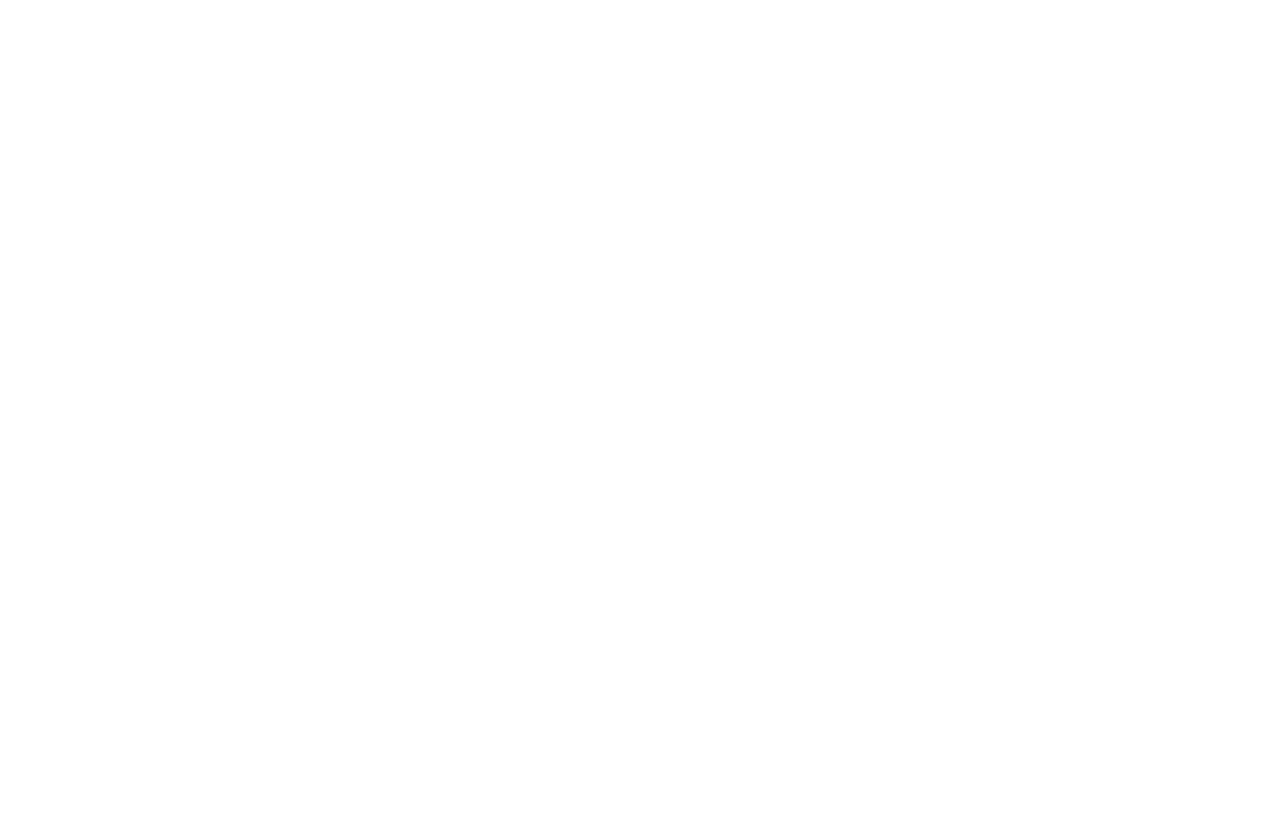
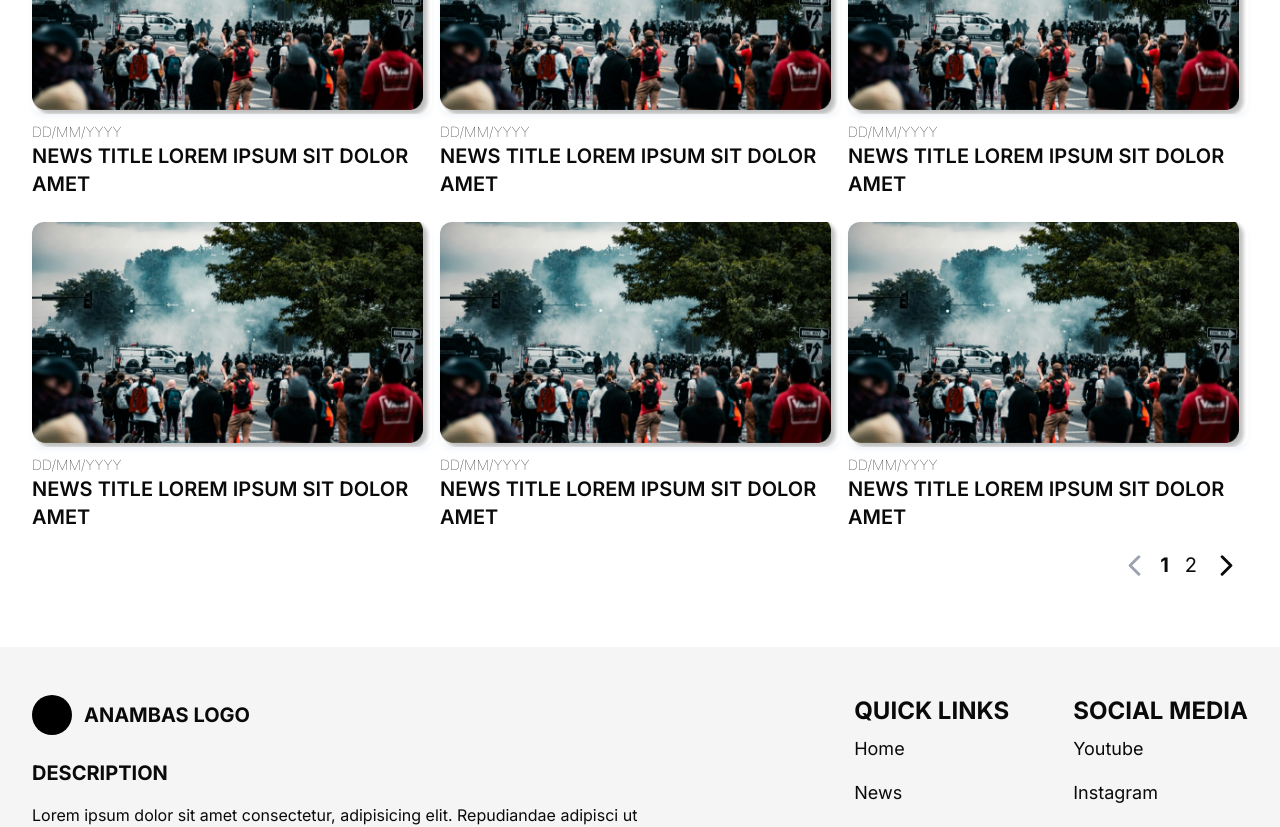
Before and after one commit to Rangga056/anambas-app, a Next.js app: page /news in a window 1280 px wide. Shown: the part 1220-2047 px from the top of the page. Before the commit the page ends 1122 px from the top, so only its background shows below. Built offline with nearby package versions, Linux system fonts and the light colour scheme.

Commit message:
create lattes news section

```diff
--- a/app/news/page.jsx
+++ b/app/news/page.jsx
@@ -1,4 +1,5 @@
 import Hero from "@/components/shared/News/Hero";
+import LattestNews from "@/components/shared/News/LattestNewsSection/LattestNews";
 import SectionTag from "@/components/shared/SectionTag";
 import React from "react";
 
@@ -12,6 +13,7 @@
       {/* Hero Section  */}
       {/* TODO: Update ketika sudah ada data */}
       <Hero />
+      <LattestNews />
     </div>
   );
 };
--- a/components/shared/Home/NewsSection/News.jsx
+++ b/components/shared/Home/NewsSection/News.jsx
@@ -9,7 +9,7 @@
 //TODO: This compoent not yet responsive
 const News = () => {
   return (
-    <div className="container ">
+    <div className="container">
       <div className="w-full flex items-center justify-between">
         <SectionTag name={"updated news"} />
         <Link
--- /dev/null
+++ b/components/shared/News/LattestNewsSection/LattestCard.jsx
@@ -0,0 +1,26 @@
+import React from "react";
+import Image from "next/image";
+
+// TODO: This is only a temporary component waiting for final data
+const LattestCard = ({ image, date, title }) => {
+  return (
+    <div className="items-start mt-6">
+        {/* later just add responsive */}
+      <div className="w-[400px] aspect-video rounded-xl shadow-slate-100 shadow-md overflow-hidden">
+        <Image
+          src={image.src}
+          width={image.width}
+          height={image.height}
+          alt={title}
+          className="w-full h-full object-cover"
+        />
+      </div>
+      <div className="h-full justify-end items-start w-[400px] mt-2">
+        <p className="uppercase text-sm font-thin">{date}</p>
+        <h2 className="uppercase font-semibold text-xl w-full">{title}</h2>
+      </div>
+    </div>
+  );
+};
+
+export default LattestCard;
--- /dev/null
+++ b/components/shared/News/LattestNewsSection/LattestNews.jsx
@@ -0,0 +1,81 @@
+"use client";
+/* TODO: This needs to be updated when the final data is obtained */
+import React, { useState } from "react";
+import LattestCard from "./LattestCard";
+// DATA IS ONLY TEMPORARY AS A TRIAL
+import { lattestNews } from "@/constants/newsDummy";
+import { ChevronRight, ChevronLeft } from "lucide-react";
+import SectionTag from "../../SectionTag";
+
+const LattestNews = () => {
+  const [currentPage, setCurrentPage] = useState(1);
+  const postsPerPage = 9;
+
+  const lastPostIndex = currentPage * postsPerPage;
+  const firstPostIndex = lastPostIndex - postsPerPage;
+  const currentPosts = lattestNews.slice(firstPostIndex, lastPostIndex);
+
+  const totalPages = Math.ceil(lattestNews.length / postsPerPage);
+
+  const handlePageChange = (pageNumber) => {
+    setCurrentPage(pageNumber);
+  };
+
+  return (
+    <div className="w-full pb-16">
+      <SectionTag name={"lattest news"} />
+        {/* Card Section */}
+      <div
+        className={`flex flex-wrap items-center justify-center ${
+          currentPosts.length < 3 ? "lg:justify-start lg:gap-x-10" : "lg:justify-between"
+        }`}
+      >
+        {currentPosts.map((item, index) => (
+          <LattestCard
+            key={index}
+            image={item.image}
+            date={item.date}
+            title={item.Title}
+          />
+        ))}
+      </div>
+
+      <div className="flex justify-end items-center mt-4">
+        {/* Chevron Left */}
+        <button
+          onClick={() => handlePageChange(currentPage - 1)}
+          disabled={currentPage === 1}
+          className={`${currentPage === 1 ? "text-gray-400" : ""}`}
+        >
+          <ChevronLeft size={35} />
+        </button>
+
+        {/* Page Numbers */}
+        {Array.from({ length: totalPages }, (_, index) => (
+          <button
+            key={index}
+            onClick={() => handlePageChange(index + 1)}
+            className={`mx-1 px-1 py-1 rounded text-xl ${
+              currentPage === index + 1 ? "font-bold" : ""
+            }`}
+          >
+            {index + 1}
+          </button>
+        ))}
+
+        {/* Chevron Right */}
+        <button
+          onClick={() => handlePageChange(currentPage + 1)}
+          disabled={currentPage === totalPages}
+          className={`mx-1 ${
+            currentPage === totalPages ? "text-gray-400" : ""
+          }`}
+        >
+          <ChevronRight size={35} />
+        </button>
+      </div>
+    </div>
+  );
+};
+
+export default LattestNews;
--- /dev/null
+++ b/components/ui/pagination.jsx
@@ -0,0 +1,33 @@
+import React from "react";
+
+import "./Pagination.css";
+
+const Pagination = ({
+    totalPosts,
+    postsPerPage,
+    setCurrentPage,
+    currentPage,
+}) => {
+    let pages = [];
+
+    for (let i = 1; i <= Math.ceil(totalPosts / postsPerPage); i++) {
+        pages.push(i);
+    }
+
+    return (
+        <div className="bg-red-400">
+            {pages.map((page, index) => {
+                return (
+                    <button
+                        key={index}
+                        onClick={() => setCurrentPage(page)}
+                        className={`${page == currentPage ? "active" : ""} `}>
+                        {page}
+                    </button>
+                );
+            })}
+        </div>
+    );
+};
+
+export default Pagination;
--- /dev/null
+++ b/constants/newsDummy/index.js
@@ -0,0 +1,66 @@
+// JUST FOR DUMMY
+
+import lattestnews from "@/public/assets/images/lattestnews.png";
+export const lattestNews = [
+    // {
+    //     image : lattestnews,
+    //     date : "DD/MM/YYYY",
+    //     Title : "news title lorem ipsum sit dolor amet"
+    // },
+    {
+        image : lattestnews,
+        date : "DD/MM/YYYY",
+        Title : "news title lorem ipsum sit dolor amet"
+    },
+    {
+        image : lattestnews,
+        date : "DD/MM/YYYY",
+        Title : "news title lorem ipsum sit dolor amet"
+    },
+    {
+        image : lattestnews,
+        date : "DD/MM/YYYY",
+        Title : "news title lorem ipsum sit dolor amet"
+    },
+    {
+        image : lattestnews,
+        date : "DD/MM/YYYY",
+        Title : "news title lorem ipsum sit dolor amet"
+    },
+    {
+        image : lattestnews,
+        date : "DD/MM/YYYY",
+        Title : "news title lorem ipsum sit dolor amet"
+    },
+    {
+        image : lattestnews,
+        date : "DD/MM/YYYY",
+        Title : "news title lorem ipsum sit dolor amet"
+    },
+    {
+        image : lattestnews,
+        date : "DD/MM/YYYY",
+        Title : "news title lorem ipsum sit dolor amet"
+    },
+    {
+        image : lattestnews,
+        date : "DD/MM/YYYY",
+        Title : "news title lorem ipsum sit dolor amet"
+    },
+    {
+        image : lattestnews,
+        date : "DD/MM/YYYY",
+        Title : "news title lorem ipsum sit dolor amet"
+    },
+    {
+        image : lattestnews,
+        date : "DD/MM/YYYY",
+        Title : "news title lorem ipsum sit dolor amet"
+    },
+    {
+        image : lattestnews,
+        date : "DD/MM/YYYY",
+        Title : "news title lorem ipsum sit dolor amet"
+    },
+
+]
```
Also changed, not shown: public/assets/images/lattestnews.png (added).
